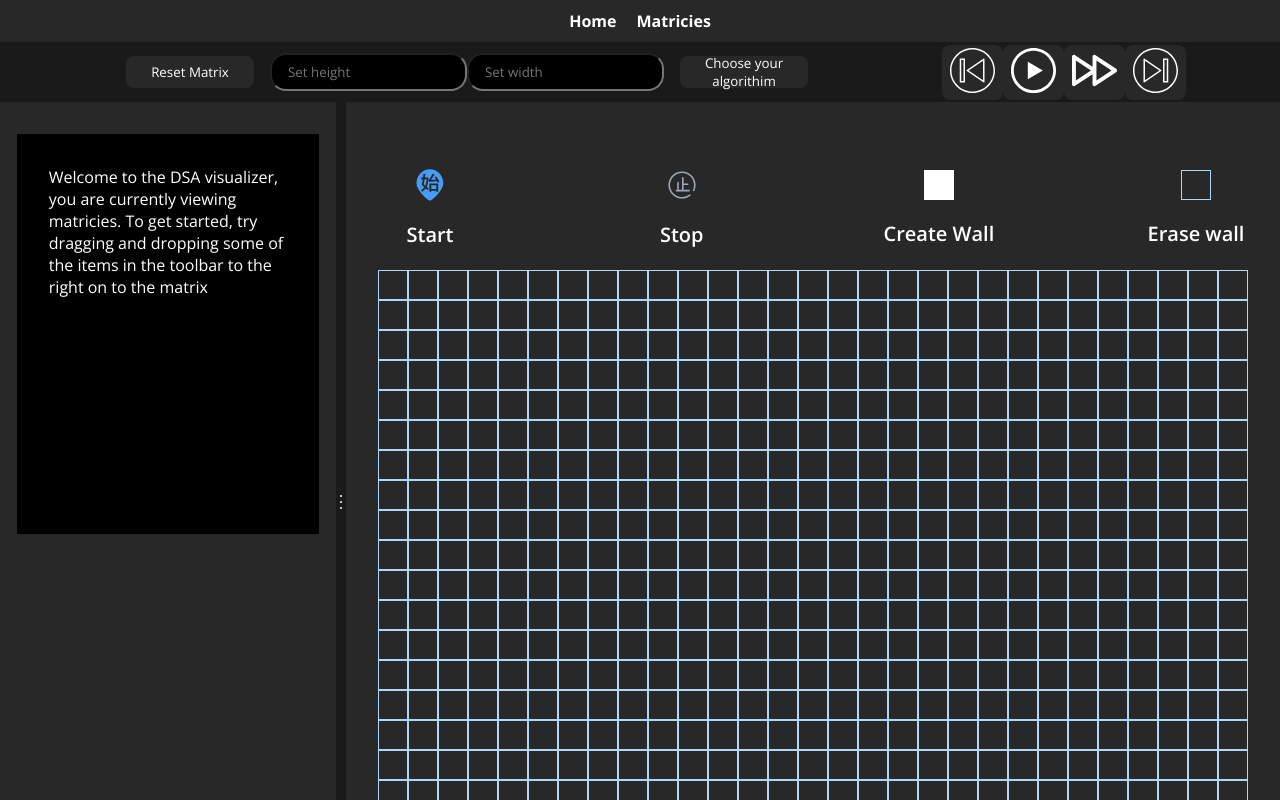
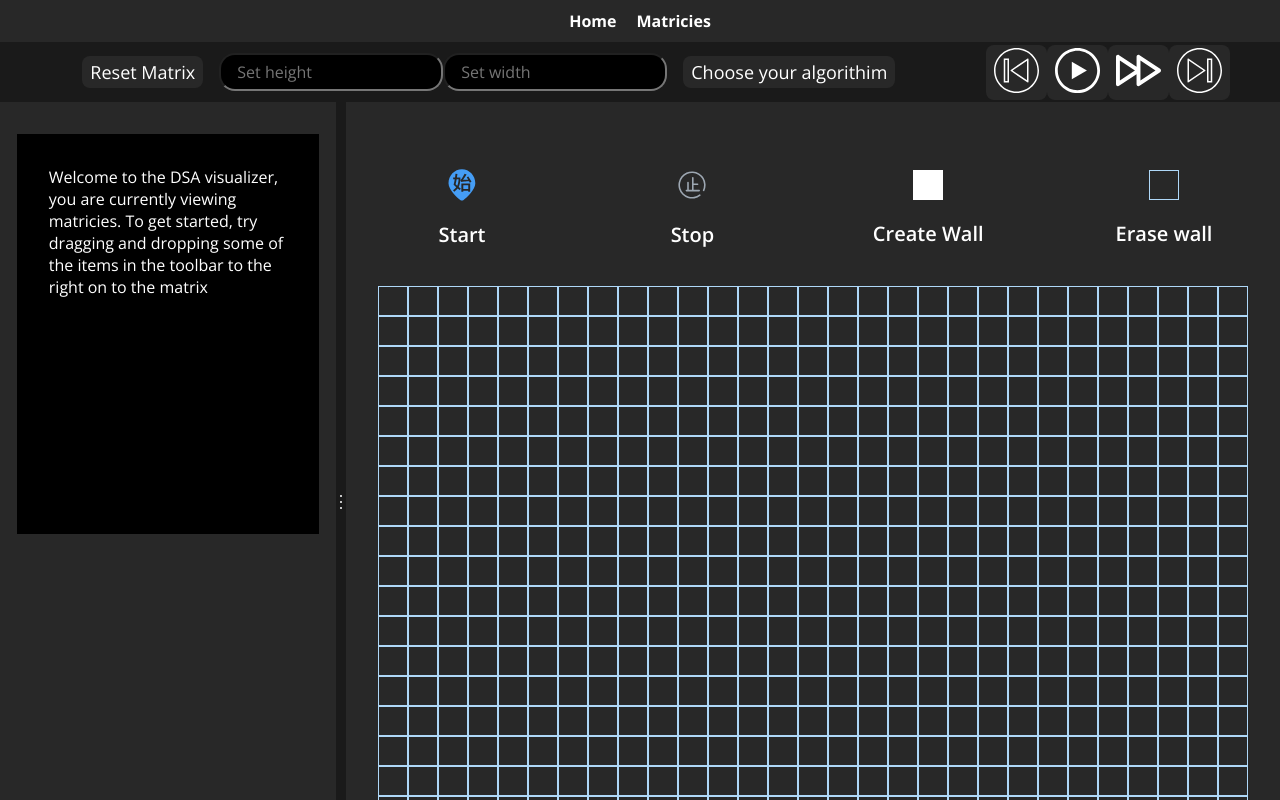
Before and after one commit to mfong4151/Pathfinding-Visualizer, a React (Create React App) app: page /matricies in a window 1280 px wide. Shown: the top 800 px of the page. Built offline with nearby package versions, Linux system fonts and the light colour scheme.

Commit message:
added banner text

```diff
--- a/src/components/Matricies/graphs.css
+++ b/src/components/Matricies/graphs.css
@@ -64,6 +64,7 @@
 /* forms for setting height and width */
 
 .set-dim-form{
+    font-size:16px;
     background-color: black;
     min-height:32px;
     border-radius: 1rem;
--- a/src/index.css
+++ b/src/index.css
@@ -162,8 +162,9 @@ code {
 }
 
 .banner-button{
+  font-size:18px;
   height:2rem;
-  width:8rem;
+  width:auto;
 }
 
 
@@ -196,7 +197,7 @@ code {
 }
 
 
-refers to the general toolbar used to
+/* Refers to toolbar thats above the matrix/canvas */
 
 .toolbar{
   margin-left:2rem;
```
